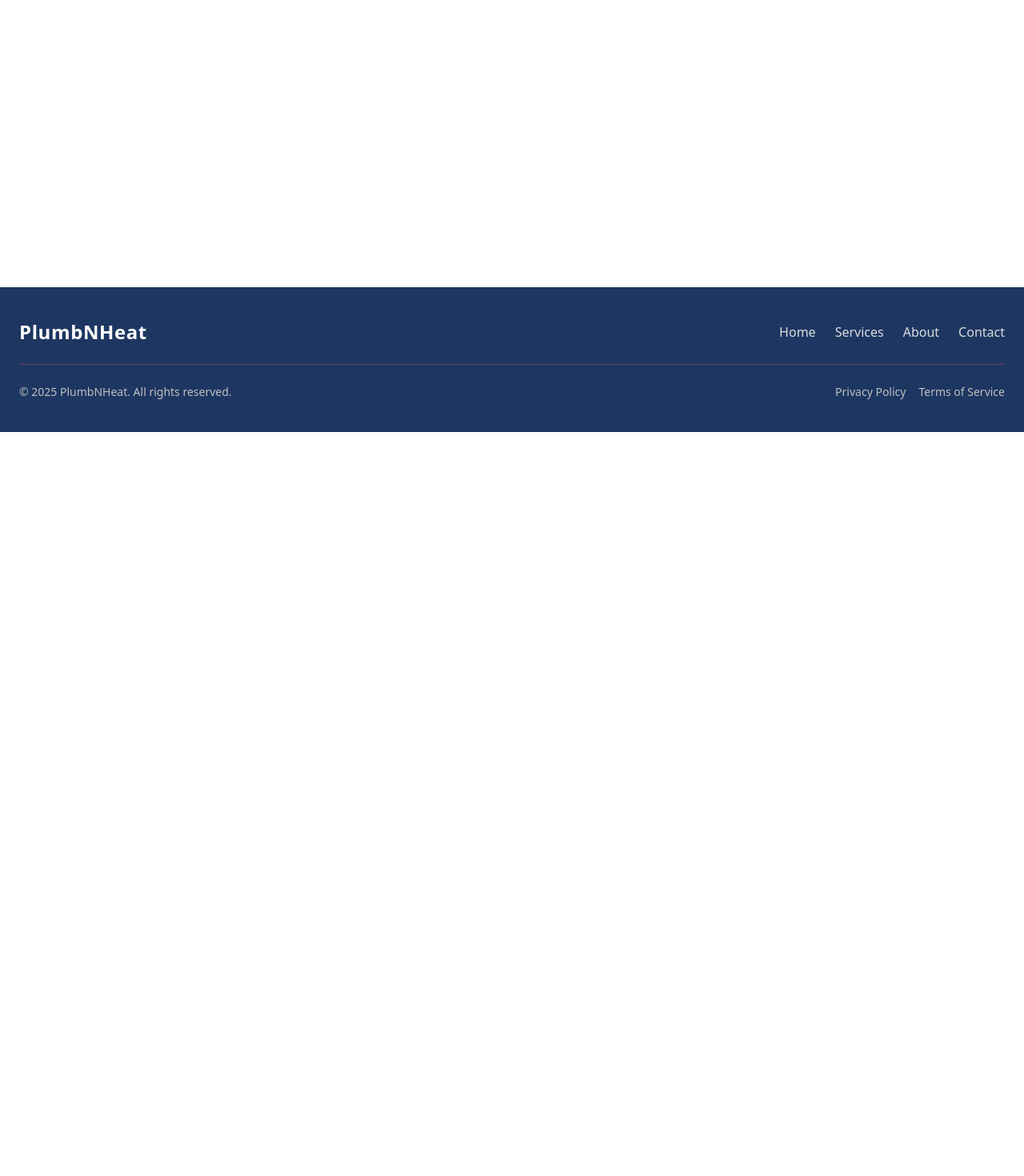
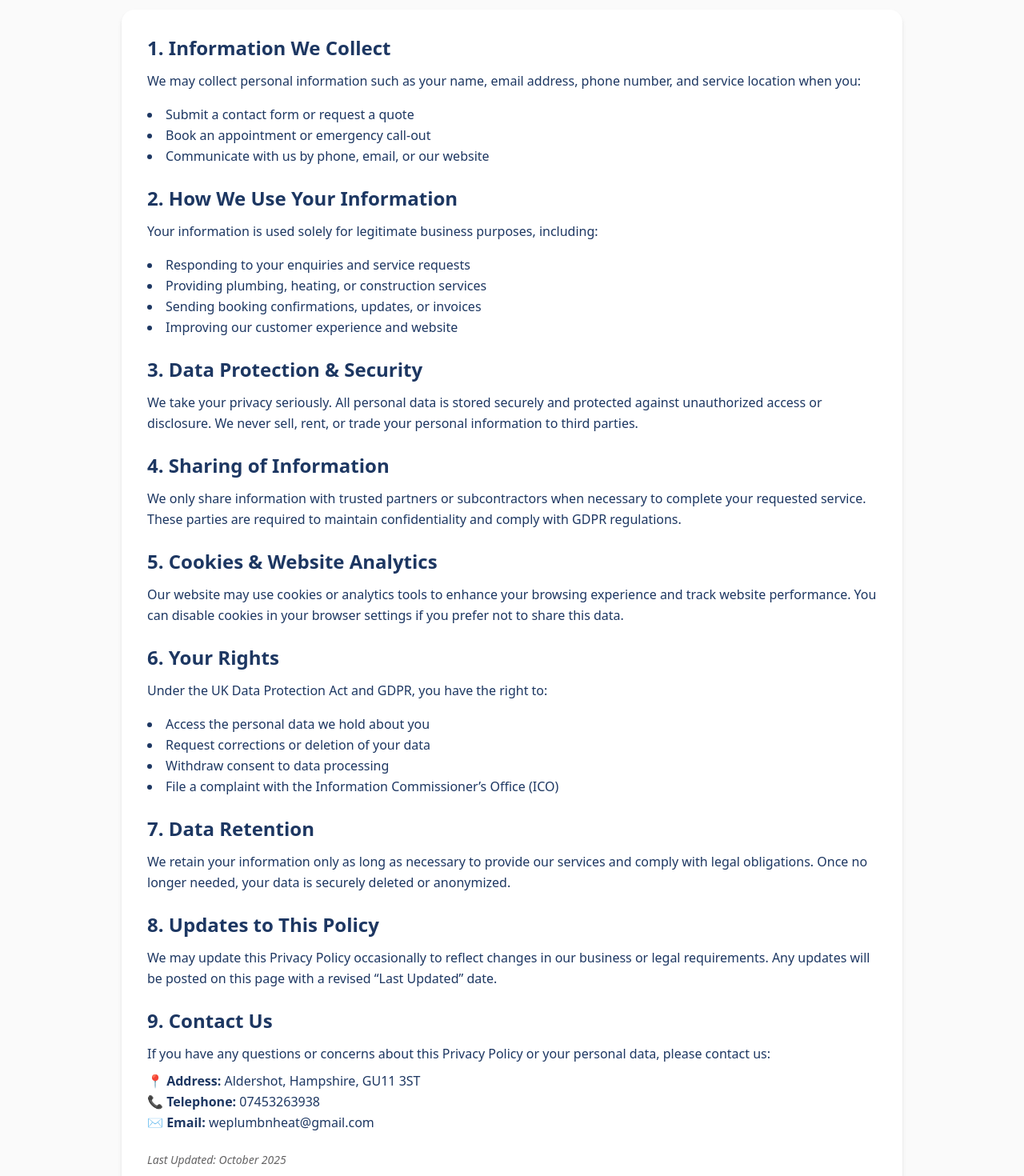
Before and after one commit to Rujenmrj/plumbnheat, a React (Vite) app: page /privacy-policy in a window 1280 px wide. Shown: the part 260-1730 px from the top of the page at 80% size. Before the commit the page ends 800 px from the top, so only its background shows below. Built offline with nearby package versions, Linux system fonts and the light colour scheme.

Commit message:
utility pages

```diff
--- /dev/null
+++ b/src/pages/not-found/NotFound.jsx
@@ -0,0 +1,29 @@
+import React from "react";
+import { Link } from "react-router-dom";
+import { AlertTriangle } from "lucide-react";
+
+const NotFound = () => {
+  return (
+    <section className="flex flex-col items-center justify-center min-h-[80vh] bg-gray-faint px-6 text-center">
+      <div className="max-w-md">
+        <AlertTriangle className="w-16 h-16 text-secondary mx-auto mb-6" />
+        <h1 className="text-5xl font-bold text-primary mb-4">404</h1>
+        <h2 className="text-2xl font-semibold text-gray-700 mb-3">
+          Page Not Found
+        </h2>
+        <p className="text-gray-600 mb-8">
+          Oops! The page you’re looking for might have been removed, renamed, or
+          doesn’t exist.
+        </p>
+        <Link
+          to="/"
+          className="inline-block bg-secondary-500 hover:bg-secondary-400 text-white font-medium px-6 py-3 rounded-lg transition-all"
+        >
+          Go Back Home
+        </Link>
+      </div>
+    </section>
+  );
+};
+
+export default NotFound;
--- /dev/null
+++ b/src/pages/privacy-policy/index.tsx
@@ -0,0 +1,146 @@
+import React from "react";
+
+export default function PrivacyPolicy() {
+  return (
+    <section className="w-full py-16 bg-gray-faint">
+      <div className="max-w-5xl mx-auto px-6">
+        {/* Heading */}
+        <div className="text-center mb-12">
+          <h1 className="text-3xl font-bold text-secondary mb-3">
+            Privacy Policy
+          </h1>
+          <p className="text-gray-700">
+            This Privacy Policy explains how{" "}
+            <span className="text-secondary-500">WePlumbNHeat</span> collects,
+            uses, and protects your personal information when you use our
+            website and services.
+          </p>
+        </div>
+
+        {/* Content */}
+        <div className="bg-white rounded-2xl shadow-md p-8 text-primary-500 leading-relaxed">
+          {/* Section 1 */}
+          <h2 className="text-2xl font-semibold text-primary mb-3">
+            1. Information We Collect
+          </h2>
+          <p className="mb-4">
+            We may collect personal information such as your name, email
+            address, phone number, and service location when you:
+          </p>
+          <ul className="list-disc list-inside mb-6">
+            <li>Submit a contact form or request a quote</li>
+            <li>Book an appointment or emergency call-out</li>
+            <li>Communicate with us by phone, email, or our website</li>
+          </ul>
+
+          {/* Section 2 */}
+          <h2 className="text-2xl font-semibold text-primary mb-3">
+            2. How We Use Your Information
+          </h2>
+          <p className="mb-4">
+            Your information is used solely for legitimate business purposes,
+            including:
+          </p>
+          <ul className="list-disc list-inside mb-6">
+            <li>Responding to your enquiries and service requests</li>
+            <li>Providing plumbing, heating, or construction services</li>
+            <li>Sending booking confirmations, updates, or invoices</li>
+            <li>Improving our customer experience and website</li>
+          </ul>
+
+          {/* Section 3 */}
+          <h2 className="text-2xl font-semibold text-primary mb-3">
+            3. Data Protection & Security
+          </h2>
+          <p className="mb-6">
+            We take your privacy seriously. All personal data is stored securely
+            and protected against unauthorized access or disclosure. We never
+            sell, rent, or trade your personal information to third parties.
+          </p>
+
+          {/* Section 4 */}
+          <h2 className="text-2xl font-semibold text-primary mb-3">
+            4. Sharing of Information
+          </h2>
+          <p className="mb-6">
+            We only share information with trusted partners or subcontractors
+            when necessary to complete your requested service. These parties are
+            required to maintain confidentiality and comply with GDPR
+            regulations.
+          </p>
+
+          {/* Section 5 */}
+          <h2 className="text-2xl font-semibold text-primary mb-3">
+            5. Cookies & Website Analytics
+          </h2>
+          <p className="mb-6">
+            Our website may use cookies or analytics tools to enhance your
+            browsing experience and track website performance. You can disable
+            cookies in your browser settings if you prefer not to share this
+            data.
+          </p>
+
+          {/* Section 6 */}
+          <h2 className="text-2xl font-semibold text-primary mb-3">
+            6. Your Rights
+          </h2>
+          <p className="mb-4">
+            Under the UK Data Protection Act and GDPR, you have the right to:
+          </p>
+          <ul className="list-disc list-inside mb-6">
+            <li>Access the personal data we hold about you</li>
+            <li>Request corrections or deletion of your data</li>
+            <li>Withdraw consent to data processing</li>
+            <li>
+              File a complaint with the Information Commissioner’s Office (ICO)
+            </li>
+          </ul>
+
+          {/* Section 7 */}
+          <h2 className="text-2xl font-semibold text-primary mb-3">
+            7. Data Retention
+          </h2>
+          <p className="mb-6">
+            We retain your information only as long as necessary to provide our
+            services and comply with legal obligations. Once no longer needed,
+            your data is securely deleted or anonymized.
+          </p>
+
+          {/* Section 8 */}
+          <h2 className="text-2xl font-semibold text-primary mb-3">
+            8. Updates to This Policy
+          </h2>
+          <p className="mb-6">
+            We may update this Privacy Policy occasionally to reflect changes in
+            our business or legal requirements. Any updates will be posted on
+            this page with a revised “Last Updated” date.
+          </p>
+
+          {/* Section 9 */}
+          <h2 className="text-2xl font-semibold text-primary mb-3">
+            9. Contact Us
+          </h2>
+          <p className="mb-2">
+            If you have any questions or concerns about this Privacy Policy or
+            your personal data, please contact us:
+          </p>
+          <ul className="list-none mb-2">
+            <li>
+              📍 <strong>Address:</strong> Aldershot, Hampshire, GU11 3ST
+            </li>
+            <li>
+              📞 <strong>Telephone:</strong> 07453263938
+            </li>
+            <li>
+              ✉️ <strong>Email:</strong> weplumbnheat@gmail.com
+            </li>
+          </ul>
+
+          <p className="text-sm text-gray-500 mt-6">
+            <em>Last Updated: October 2025</em>
+          </p>
+        </div>
+      </div>
+    </section>
+  );
+}
--- a/src/routes.jsx
+++ b/src/routes.jsx
@@ -1,18 +1,18 @@
-import React from 'react'
-import { Routes, Route } from 'react-router-dom'
-import About from './pages/about/index.jsx'
-import Home from './pages/home/index.jsx'
-
-
+import { Routes, Route } from "react-router-dom";
+import Home from "./pages/home";
+import About from "./pages/about";
+import PrivacyPolicy from "./pages/privacy-policy/index.js";
+import NotFound from "./pages/not-found/NotFound";
 const AppRoutes = () => {
   return (
     <Routes>
-
-        <Route path="/" element={<Home />} />
-
+      <Route path="/" element={<Home />} />
       <Route path="/about" element={<About />} />
+      <Route path="/privacy-policy" element={<PrivacyPolicy />} />
+      {/* 404 Catch-all route */}
+      <Route path="*" element={<NotFound />} /> {/* ✅ Works now */}
     </Routes>
-  )
-}
+  );
+};
 
 export default AppRoutes;
```
